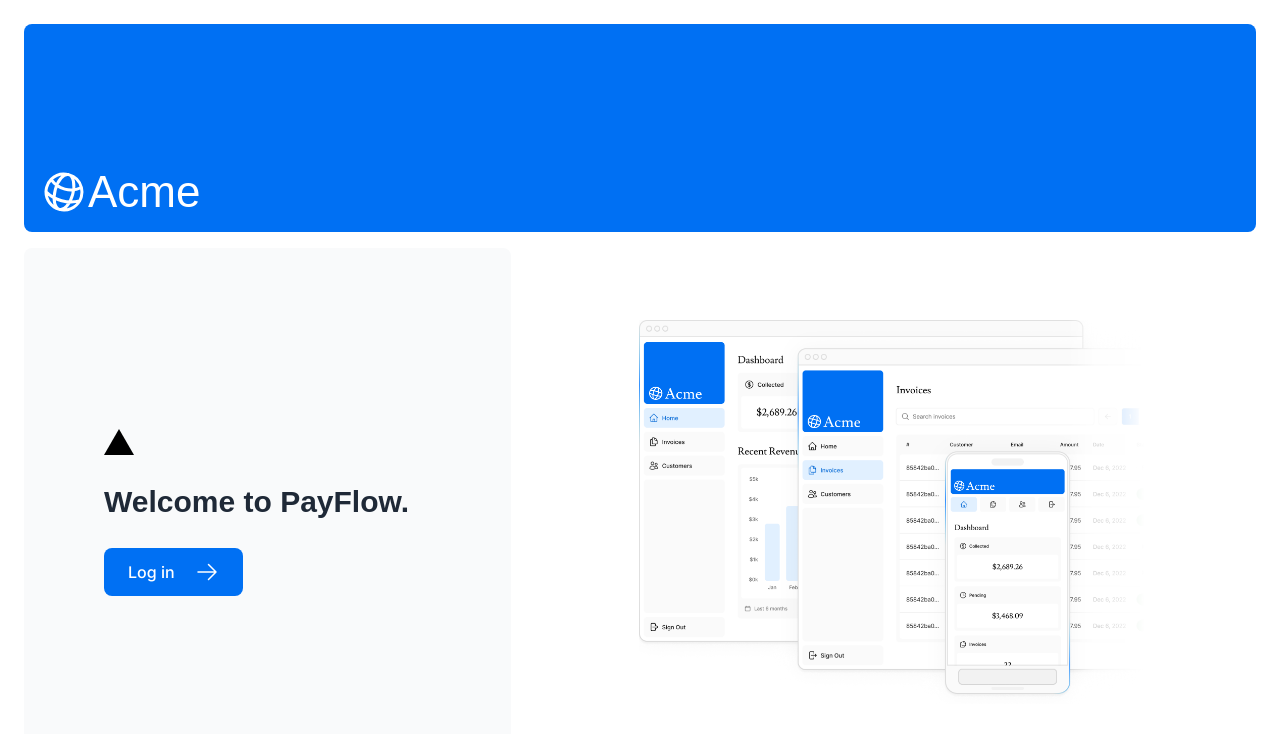
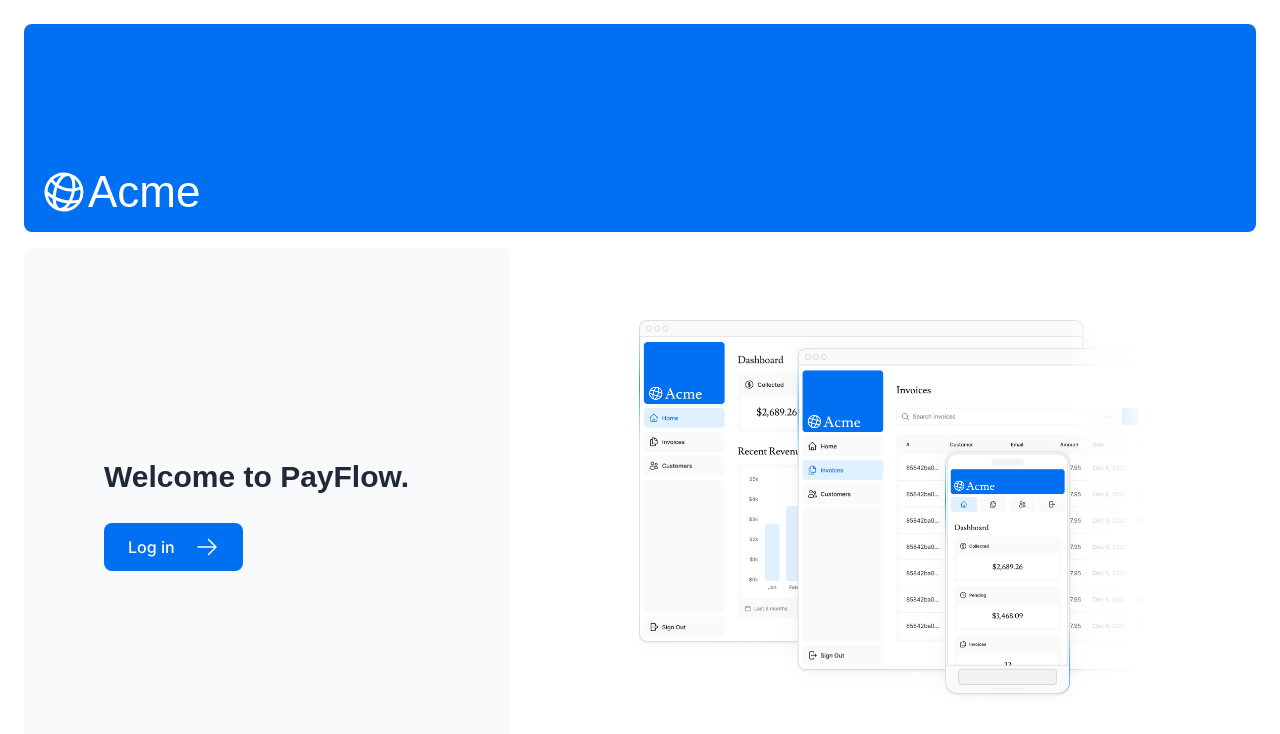
Before and after one commit to Oleksandr-Oliferuk/Payflow-dashboard, a Next.js app: page / in a window 1280 px wide. Shown: the top 734 px of the page. Built offline with nearby package versions, Linux system fonts and the light colour scheme; a web font is replaced by a local one.

Commit message:
change route

```diff
--- a/app/page.tsx
+++ b/app/page.tsx
@@ -13,9 +13,6 @@ export default function Page() {
       </div>
       <div className="mt-4 flex grow flex-col gap-4 md:flex-row">
         <div className="flex flex-col justify-center gap-6 rounded-lg bg-gray-50 px-6 py-10 md:w-2/5 md:px-20">
-          <div
-  className="relative w-0 h-0 border-l-[15px] border-r-[15px] border-b-[26px] border-l-transparent border-r-transparent border-b-black"
-/>
           <p className={`${lusitana.className} antialiased text-xl text-gray-800 md:text-3xl md:leading-normal`}>
             <strong>Welcome to PayFlow.</strong>
           </p>
```
